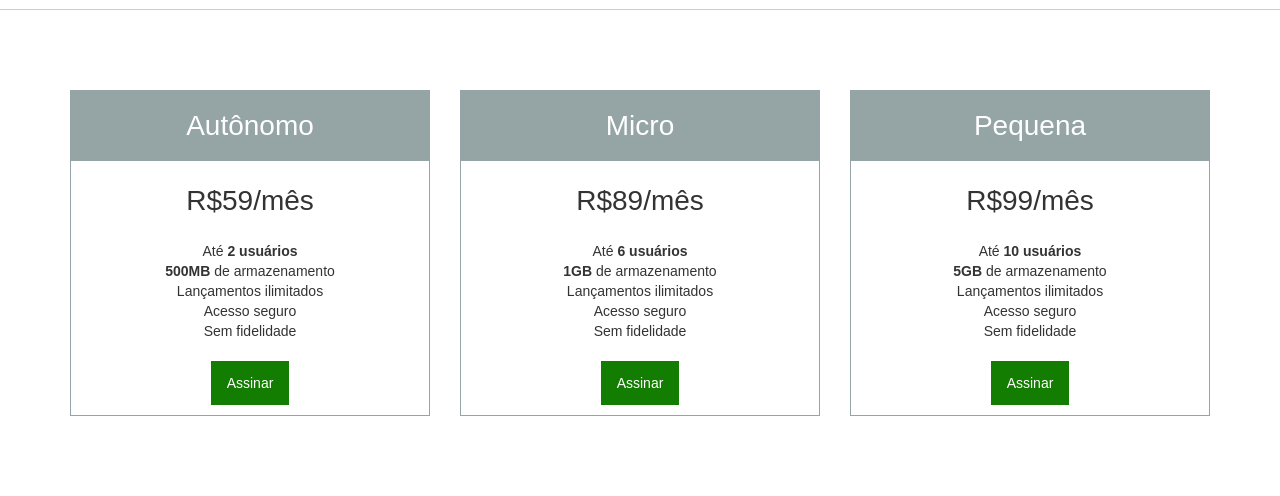
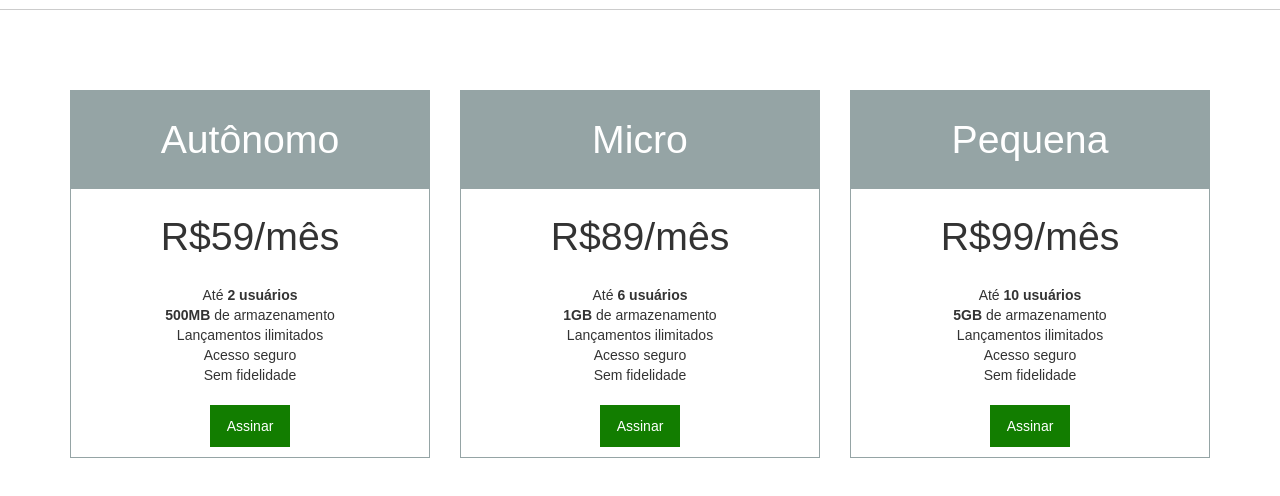
Before and after one commit to joaorn/page-mypilas, a plain HTML site: page index.html in a window 1280 px wide. Shown: the part 50-546 px from the top of the page. Drawn offline with Linux system fonts and the light colour scheme.

Commit message:
ajustes-acessibilidade

```diff
--- a/base.css
+++ b/base.css
@@ -1,6 +1,10 @@
+html {
+    font-size: 62.5%;
+}
+
 body {
     margin: 0;
 
     font-family: Arial, Helvetica, sans-serif;
-    font-size: 14px;
+    font-size: 1.4rem;
 }
--- a/componentes.css
+++ b/componentes.css
@@ -4,6 +4,8 @@
 .plano {
     padding: 10px;
     border: 1px solid #95a4a5;
+
+    font-size: 1.4rem;
 }
 
 .plano__cabecalho {
@@ -14,12 +16,12 @@
     margin: -10px;
     margin-bottom: 0;
     font-weight: normal;
-    font-size: 28px;
+    font-size: 2.8em;
 }
 
 .plano__preco {
     text-align: center;
-    font-size: 28px;
+    font-size: 2.8em;
     margin: 20px 0;
 }
 
@@ -27,6 +29,7 @@
     list-style: none;
     padding: 0;
     margin: 20px 0;
+    font-size: 1em;
 }
 
 .plano__caracteristicas > li {
@@ -44,7 +47,7 @@
     display: inline-block;
     background-color: #bbb;
     color: #fff;
-    padding: 12px 16px;
+    padding: 0.8em 1.2em;
     text-decoration: none;
 }
 
```
